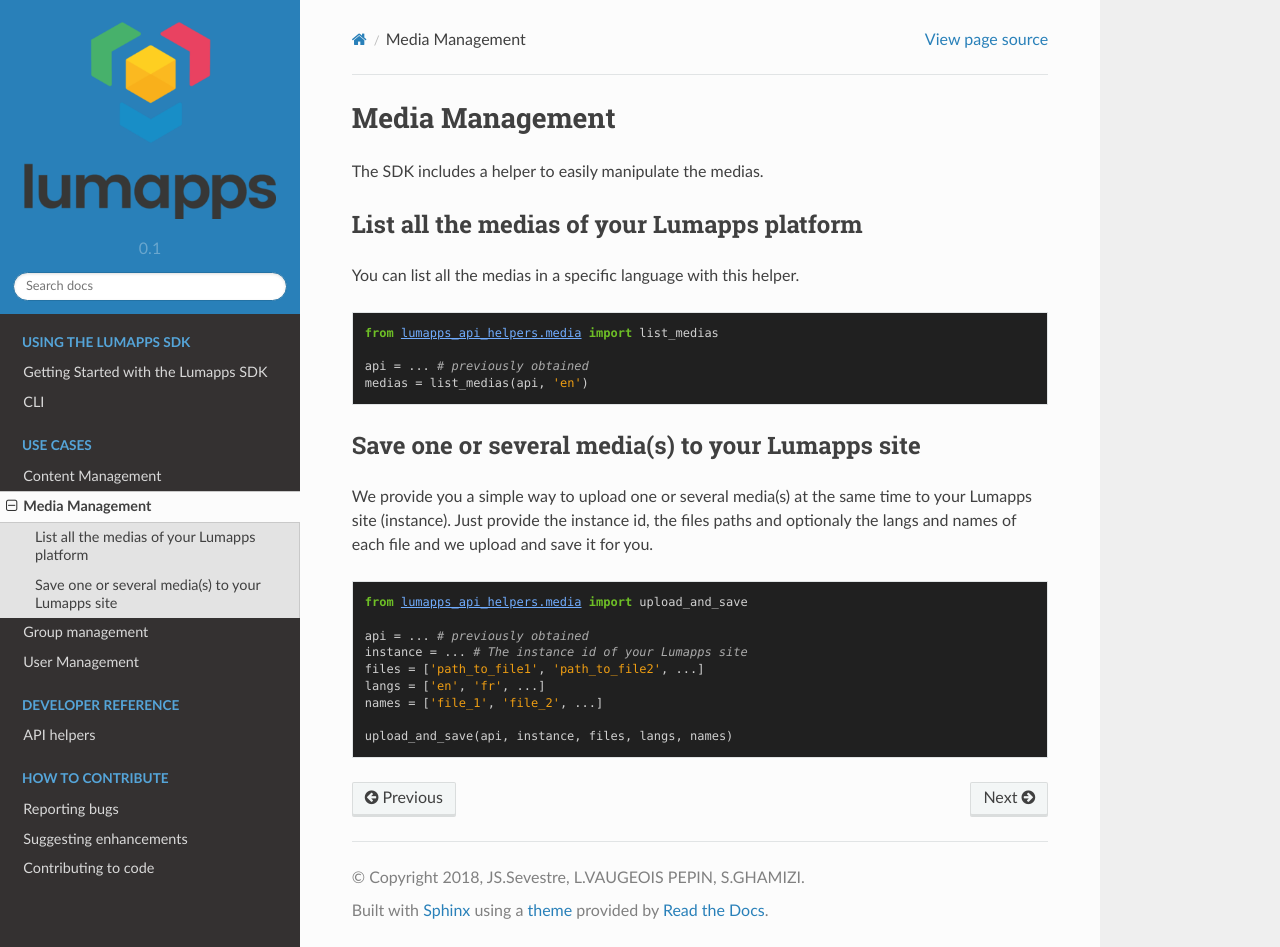
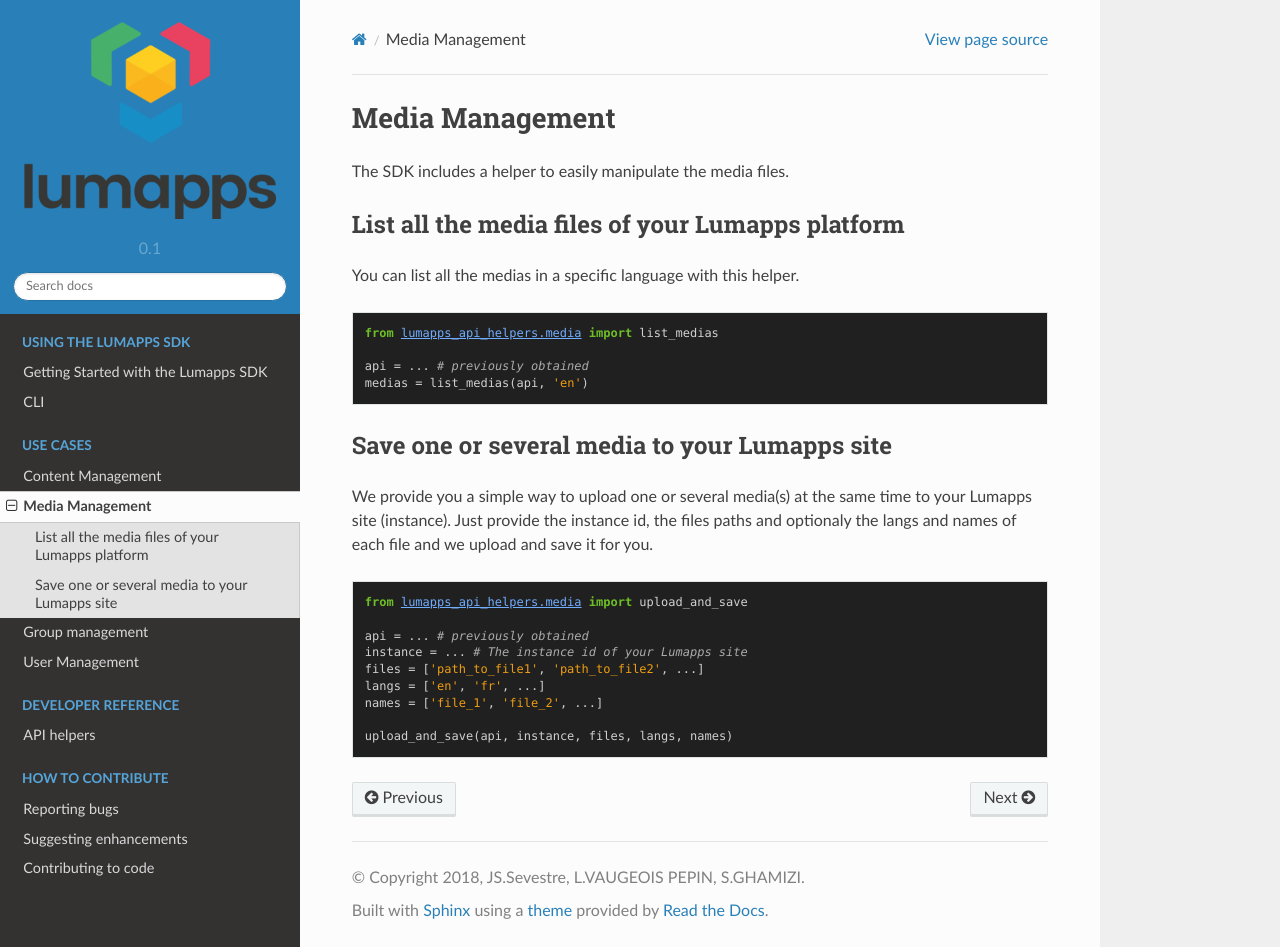
Before and after one commit to lumapps/lumapps-sdk, a Sphinx documentation site: the page built from documentation/source/media_use.rst, in a window 1280 px wide and 947 px high. Built offline with Sphinx 7.4.7 and the Read the Docs theme 2.0.0, drawn with Linux system fonts in a browser that asks for light colours.

Commit message:
Requested changes for PR

```diff
--- a/documentation/source/group_use.rst
+++ b/documentation/source/group_use.rst
@@ -1,7 +1,7 @@
 Group management
 ================
 
-Groups in LumApps are named ``Feeds`` in the apu and object definition. The SDK includes a helper to easily manipulate the groups.
+Groups in LumApps are named ``Feeds`` in the api and object definition. The SDK includes a helper to easily manipulate the groups.
 
 To list all the feeds of your Lumapps plateform
 -----------------------------------------------
--- a/documentation/source/media_use.rst
+++ b/documentation/source/media_use.rst
@@ -1,10 +1,10 @@
 Media Management
 ================
 
-The SDK includes a helper to easily manipulate the medias.
+The SDK includes a helper to easily manipulate the media files.
 
-List all the medias of your Lumapps platform
---------------------------------------------
+List all the media files of your Lumapps platform
+--------------------------------------------------
 
 You can list all the medias in a specific language with this helper.
 
@@ -15,7 +15,7 @@
     api = ... # previously obtained
     medias = list_medias(api, 'en')
 
-Save one or several media(s) to your Lumapps site
+Save one or several media to your Lumapps site
 -------------------------------------------------
 
 We provide you a simple way to upload one or several
--- a/documentation/source/user_use.rst
+++ b/documentation/source/user_use.rst
@@ -3,7 +3,7 @@
 
 The SDK includes a helper to easily manipulate the users.
 
-To list all the users of your Lumapps plateform
+To list all users of your Lumapps plateform
 ------------------------------------------------
 
 .. code-block:: python
```
Also changed, not shown: 2 other files.
